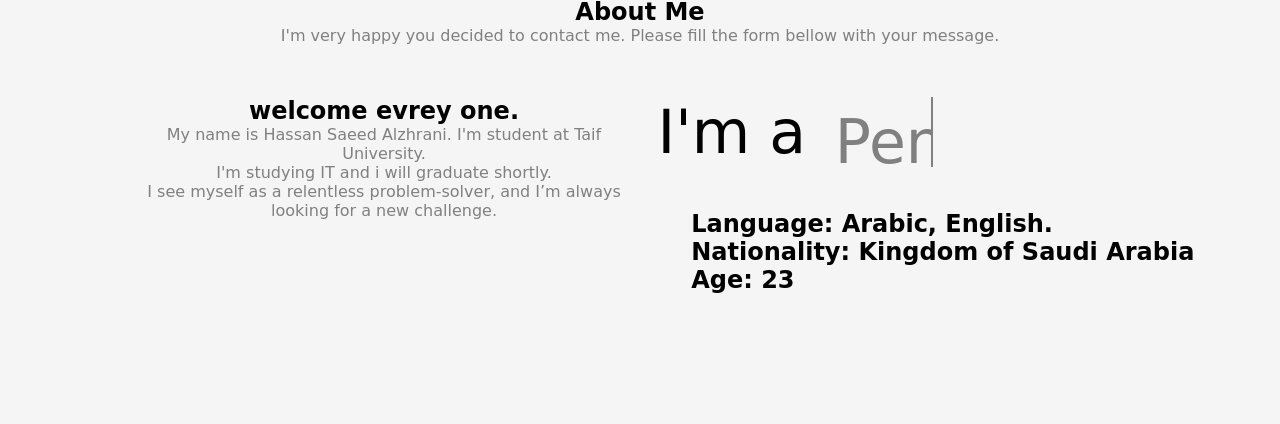
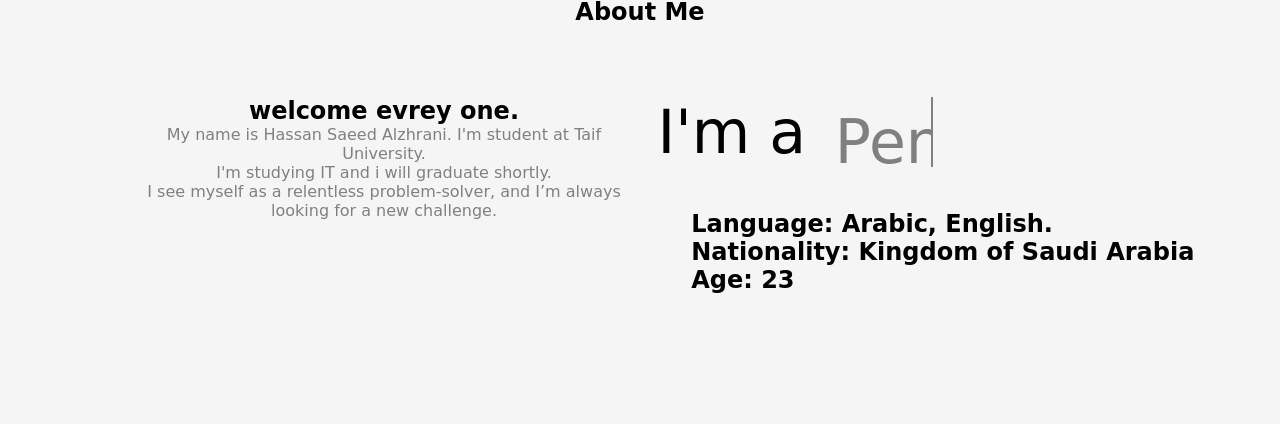
Before and after one commit to HassanSaeeed/page, a plain HTML site: page AboutMe.html in a window 1280 px wide. Shown: the part 542-966 px from the top of the page. Drawn offline with Linux system fonts and the light colour scheme.

Commit message:
Update AboutMe.html

```diff
--- a/AboutMe.html
+++ b/AboutMe.html
@@ -27,7 +27,6 @@
     </div>
     <div class="contant">
         <h2>About Me</h2><br />
-        <p>I'm very happy you decided to contact me. Please fill the form bellow with your message.</p>
         <div class="box-right">
             <div class="wrapper">
                 <div class="static-txt">I'm a</div>
```
